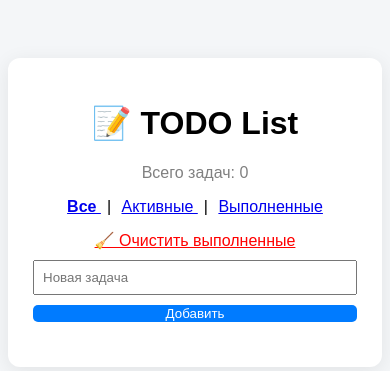
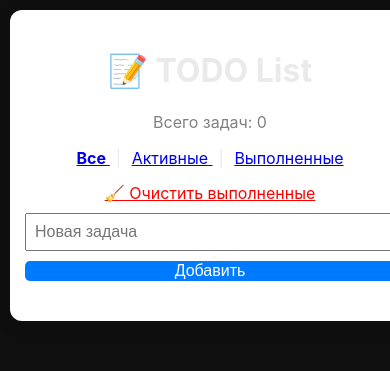
Before and after one commit to vital236/todo-app, a Flask app: page / in a window 390 px wide; the page is wider, and only the part inside the window is pictured. Shown: the top 371 px of that part. Run offline with Flask 3, Linux system fonts and the light colour scheme; data that the repository does not hold is empty.

Commit message:
mobile UI fix

```diff
--- a/static/style.css
+++ b/static/style.css
@@ -1,18 +1,20 @@
         body {
-            font-family: Arial, sans-serif;
-            background: #f4f6f8;
-            display: flex;
-            justify-content: center;
-            padding-top: 50px;
+            margin: 0;
+            font-family: -apple-system, BlinkMacSystemFont, "Segoe UI", Roboto, Arial;
+            background: #0f0f10;
+            color: #eaeaea;
+            padding: 10px;
+
         }
 
 
         .container {
             background: white;
-            padding: 25px;
+            padding: 20px 15px;
             border-radius: 12px;
-            width: 420px;
-            max-width: 95%;
+            width: 100%;
+            max-width: 500px;
+            margin: 0 auto;
             box-shadow: 0 4px 20px rgba(0,0,0,0.08);
         }
 
@@ -36,6 +38,8 @@
             color: white;
             border: none;
             border-radius: 5px;
+            width: 100%;
+            font-size: 16px;
         }
 
         button:hover {
@@ -46,8 +50,11 @@
             list-style: none;
             padding: 0;
         }
-
+        input {
+            font-size: 16px;
+        }
         li {
+            font-size: 16px;
             display: flex;
             justify-content: space-between;
             align-items: center;
```
